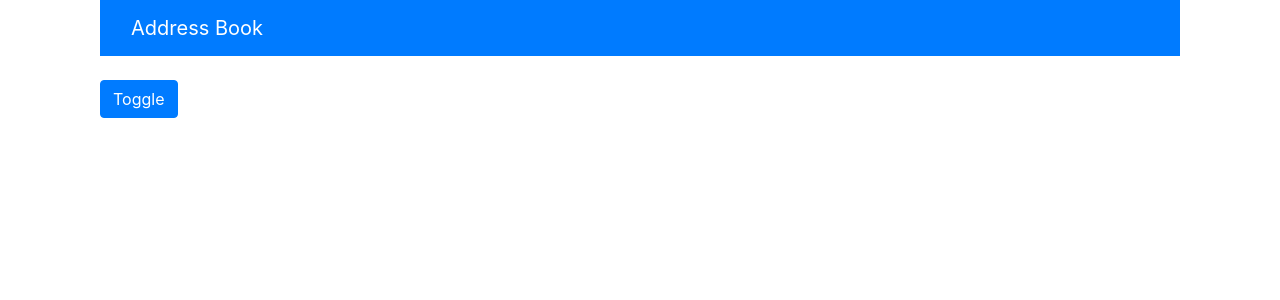
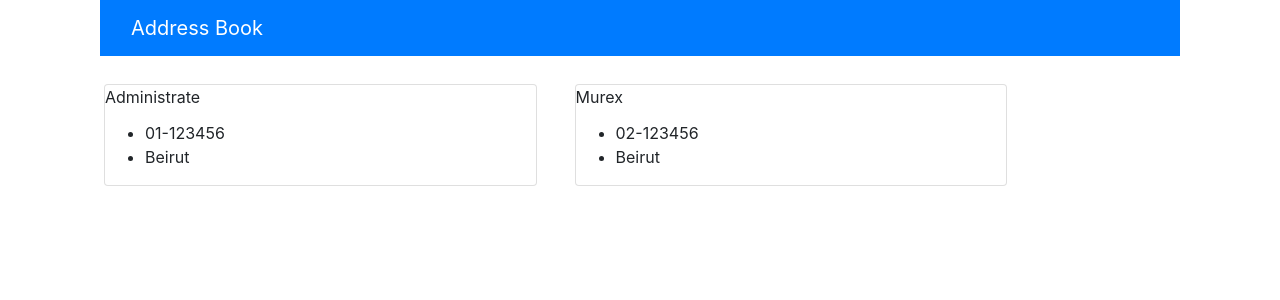
Before and after one commit to Marven-AC/Address-Book, a React (Create React App) app in the folder address-book/: page / in a window 1280 px wide. Shown: the top 300 px of the page. Built offline with nearby package versions, Linux system fonts and the light colour scheme.

Commit message:
Display organizations

```diff
--- a/address-book/src/components/Organizations.js
+++ b/address-book/src/components/Organizations.js
@@ -1,30 +1,47 @@
-import React, { useState } from 'react';
+import React, { Component } from 'react';
 import { Collapse, Button, CardBody, Card,  CardTitle, CardText } from 'reactstrap';
 
 
 
-const Organizations = (props) => {
-  const [isOpen, setIsOpen] = useState(false);
+class Organizations extends Component{
+  constructor(props){
+    super(props);
+    this.state= {
+      selectedOrganization: null
+    }
+  }
 
-  const toggle = () => setIsOpen(!isOpen);
+  onSelectedOrganization(org){
+    this.setState({selectedOrganization: org});
+  }
 
+  render(){
+    const organizations = this.props.organizations.map((organization) => {
+      return(
+        <div className="col-12 col-md-5 m-1">
+          <Card key={organization.id}
+          onClick={() => this.onSelectedOrganization(organization)}>
+            <CardTitle>{organization.name}</CardTitle>
+            <CardText>
+              <ul>
+              <li>{organization.number}</li>
+              <li>{organization.address}</li>
+              </ul>
+              </CardText>
+          </Card>
 
-  return (
+        </div>
+      );
+    });
 
-    <div className = "col-12">
-      <Button color="primary" onClick={toggle} style={{ marginBottom: '1rem' }}>Toggle</Button>
-      <Collapse isOpen={isOpen}>
-        <Card>
-          <CardBody>
-          Anim pariatur cliche reprehenderit,
-           enim eiusmod high life accusamus terry richardson ad squid. Nihil
-           anim keffiyeh helvetica, craft beer labore wes anderson cred
-           nesciunt sapiente ea proident.
-          </CardBody>
-        </Card>
-      </Collapse>
-    </div>
-  );
+    return(
+      <div className="container">
+        <div className="row">
+          {organizations}
+        </div>
+      </div>
+    );
+  }
 }
 
 export default Organizations;
```
